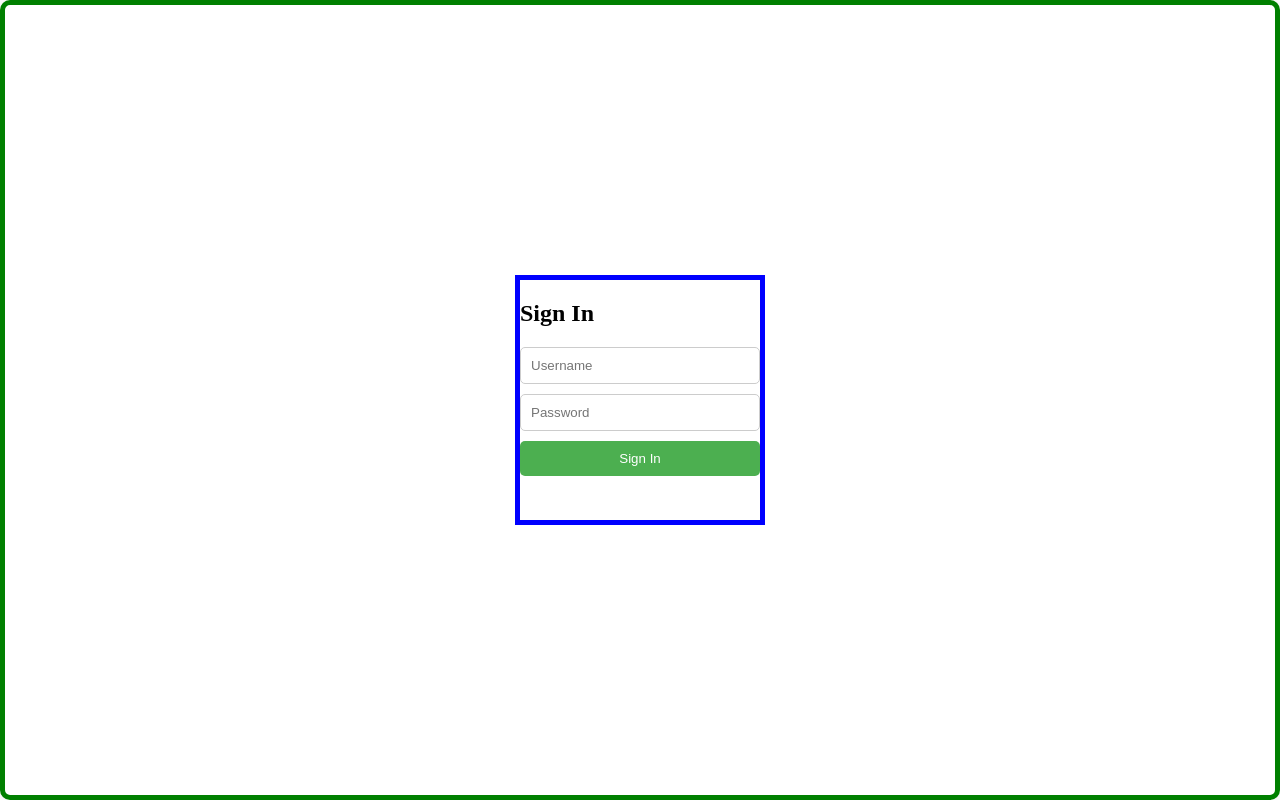
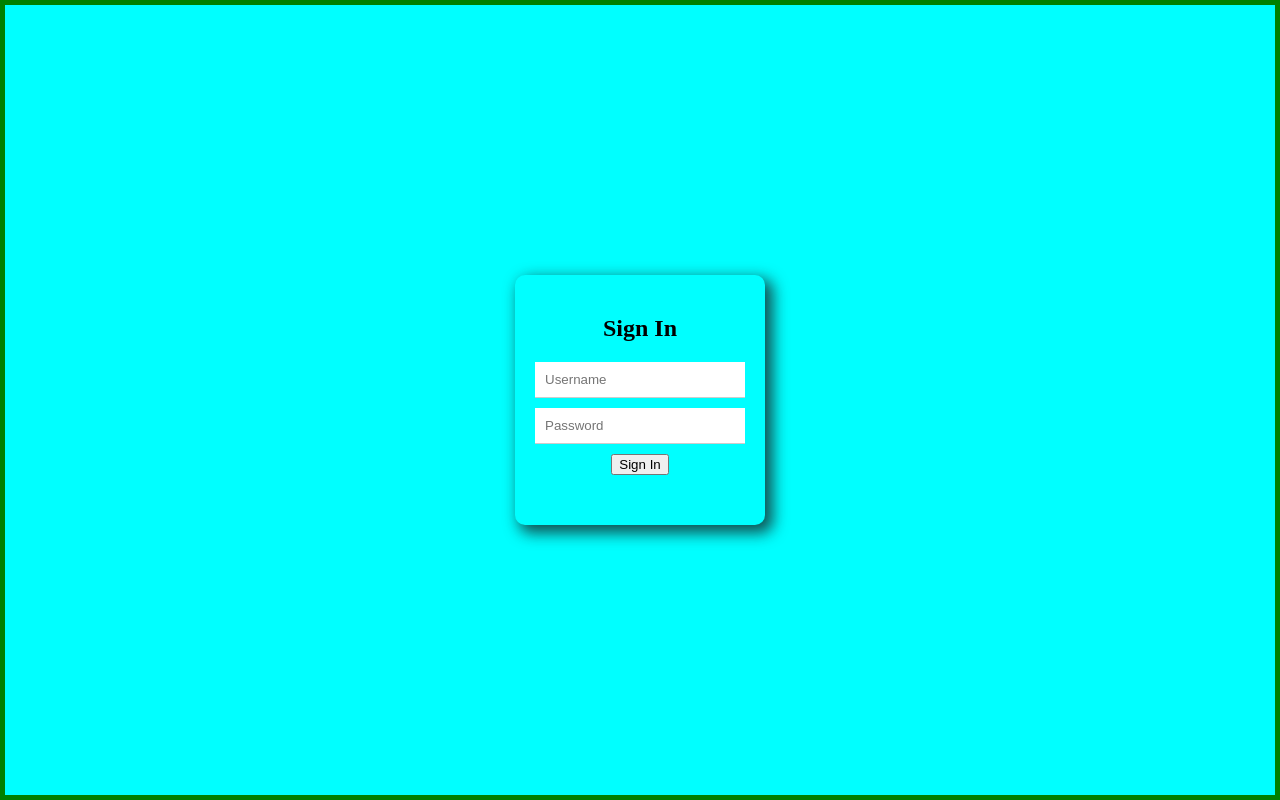
Before and after one commit to nikhilrfg/nikhil-gangaramani-login-ui-project, a plain HTML site: page index.html in a window 1280 px wide. Drawn offline with Linux system fonts and the light colour scheme.

Commit message:
second commit

```diff
--- a/login-styles.css
+++ b/login-styles.css
@@ -7,25 +7,17 @@ body{
 
     display: flex;
     flex-direction: row;
-
     justify-content: center;
     align-items: center;
 
-
-
+    background-color: aqua;
     height: 100vh;
     width: 100vw;
 
-    min-width: 300px;
-    padding: 20px;
-    box-shadow: 0 0 10px rgba(0, 0, 0, 0.1);
-
 
     border: 5px solid green;
-    border-radius: 10px;
+
     box-sizing: border-box;
-    background-color: #fff;
-
 
 }
 
@@ -34,8 +26,11 @@ body{
     height: 250px;
     width: 250px;
 
-    border: 5px solid blue;
-    box-sizing: border-box; */
+    box-sizing: border-box;
+    box-shadow: 6px 6px 15px 2px rgba(23,22,22,0.75);
+    border-radius: 10px;
+    padding: 20px;
+    text-align: center;
 
 }
 
@@ -45,10 +40,13 @@ body{
     padding: 10px;
     box-sizing: border-box;
     border: 1px solid #ccc;
-    border-radius: 5px;
+    border-top: 0px;
+    border-left: 0px;
+    border-right: 0px;
+
   }
 
-  .login-card button {
+  .si-button{
     width: 100%;
     padding: 10px;
     box-sizing: border-box;
@@ -57,4 +55,5 @@ body{
     background-color: #4caf50;
     color: #fff;
     cursor: pointer;
+
   }
```
